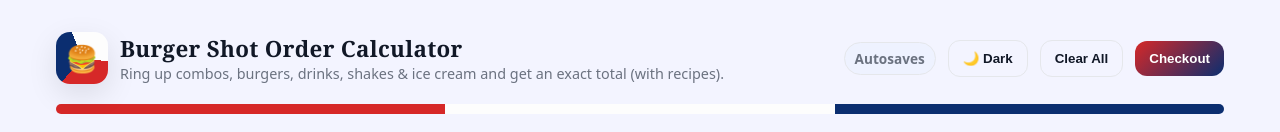
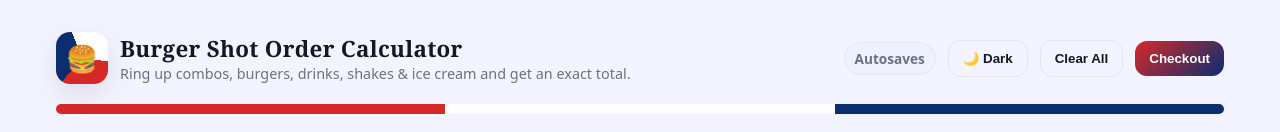
Before and after one commit to mastersamii/Burger-Shot-Calculator, a plain HTML site: page index.html in a window 1280 px wide. Shown: the top 132 px of the page. Drawn offline with Linux system fonts and the light colour scheme.

Commit message:
verbage update

```diff
--- a/index.html
+++ b/index.html
@@ -308,7 +308,7 @@
         <div>
           <h1>Burger Shot Order Calculator</h1>
           <div class="muted">
-            Ring up combos, burgers, drinks, shakes & ice cream and get an exact total (with recipes).
+            Ring up combos, burgers, drinks, shakes & ice cream and get an exact total.
           </div>
         </div>
       </div>
```
